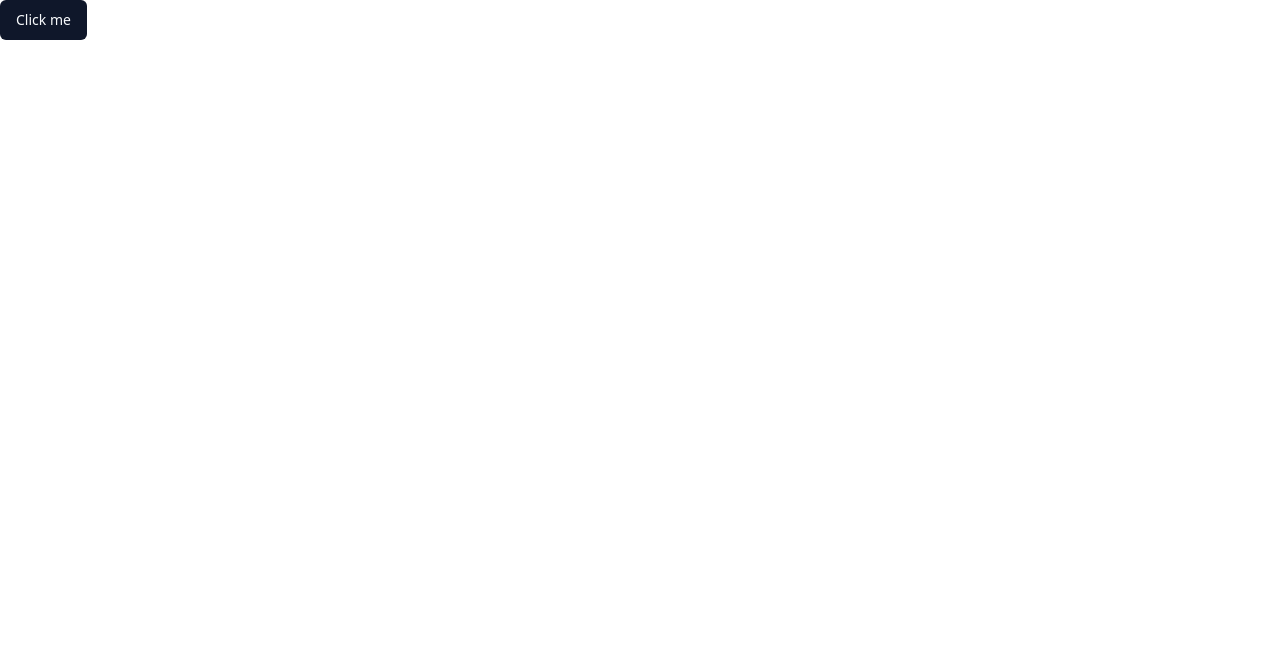
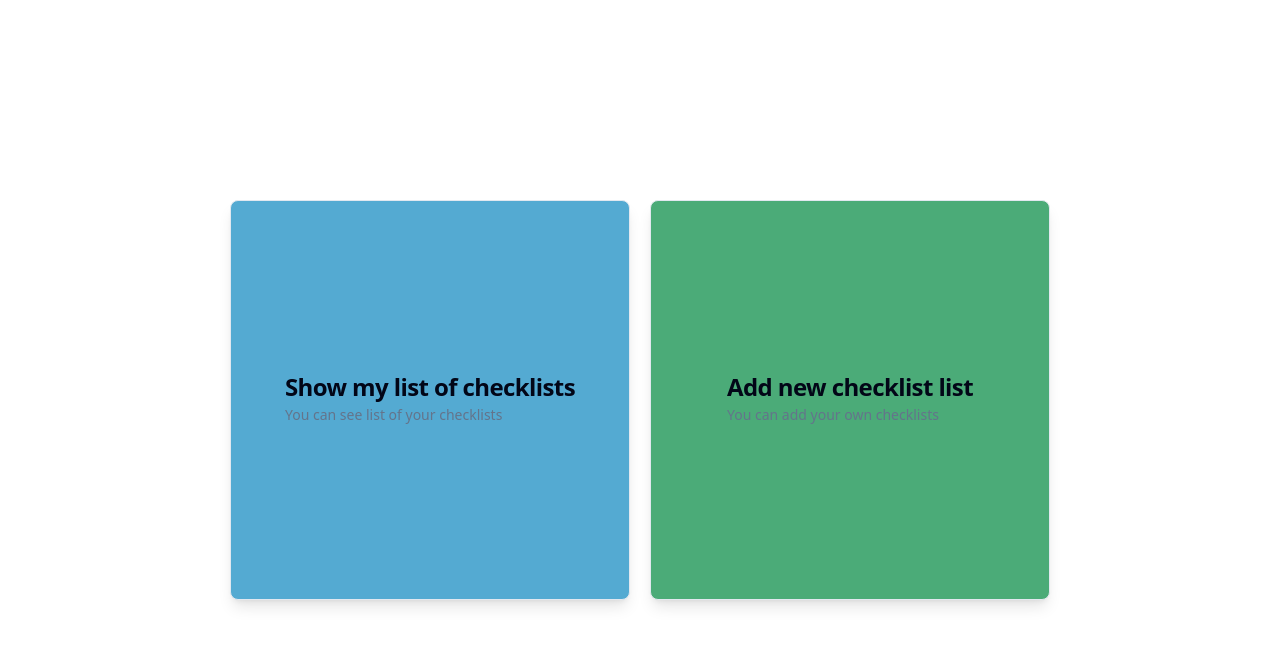
Before and after one commit to FurkanSemizoglu/Checklist-Master, a React (Vite) app in the folder frontend/: page / in a window 1280 px wide. Shown: the top 646 px of the page. Built offline with nearby package versions, Linux system fonts and the light colour scheme.

Commit message:
main page was designed

```diff
--- a/frontend/package.json
+++ b/frontend/package.json
@@ -10,12 +10,15 @@
     "preview": "vite preview"
   },
   "dependencies": {
+    "@radix-ui/react-checkbox": "^1.0.4",
     "@radix-ui/react-slot": "^1.0.2",
     "class-variance-authority": "^0.7.0",
     "clsx": "^2.1.1",
     "lucide-react": "^0.373.0",
+    "next-themes": "^0.3.0",
     "react": "^18.2.0",
     "react-dom": "^18.2.0",
+    "sonner": "^1.4.41",
     "tailwind-merge": "^2.3.0",
     "tailwindcss-animate": "^1.0.7"
   },
@@ -31,6 +34,7 @@
     "eslint-plugin-react-hooks": "^4.6.0",
     "eslint-plugin-react-refresh": "^0.4.6",
     "postcss": "^8.4.38",
+    "react-router-dom": "^6.23.0",
     "tailwindcss": "^3.4.3",
     "typescript": "^5.2.2",
     "vite": "^5.2.0"
--- a/frontend/src/App.tsx
+++ b/frontend/src/App.tsx
@@ -1,10 +1,36 @@
-import React from 'react'
-import { Button } from './components/ui/button'
+import React from "react";
+import { Button } from "./components/ui/button";
+import {
+  Card,
+  CardContent,
+  CardDescription,
+  CardFooter,
+  CardHeader,
+  CardTitle,
+} from "@/components/ui/card";
+import { Link } from "react-router-dom";
 
 const App = () => {
   return (
-    <Button >Click me</Button>
-  )
-}
+    <div className="flex h-screen w-screen justify-center items-center gap-5">
+      <Link to="/checkLists" className="h-[400px] w-[400px]">
+        <Card className="h-full flex justify-center items-center   shadow-lg bg-[#54AAD2] hover:scale-105 transition-transform duration-300 hover:bg-[##43A3CF]">
+          <CardHeader>
+            <CardTitle>Show my list of checklists</CardTitle>
+            <CardDescription>You can see list of your checklists</CardDescription>
+          </CardHeader>
+        </Card>
+      </Link>
+      <Link to="/newCheckList" className="h-[400px] w-[400px]">
+        <Card className="h-full flex justify-center items-center shadow-lg hover:scale-105 transition-transform duration-300" style={{ backgroundColor: "#4bab78" }}>
+          <CardHeader>
+            <CardTitle>Add new checklist list</CardTitle>
+            <CardDescription>You can add your own checklists</CardDescription>
+          </CardHeader>
+        </Card>
+      </Link>
+    </div>
+  );
+};
 
-export default App
+export default App;
--- /dev/null
+++ b/frontend/src/Checklists.tsx
@@ -0,0 +1,9 @@
+import React from 'react'
+
+const Checklists = () => {
+  return (
+    <div>Checklists</div>
+  )
+}
+
+export default Checklists
--- /dev/null
+++ b/frontend/src/NewCheckList.tsx
@@ -0,0 +1,9 @@
+import React from 'react'
+
+const NewCheckList = () => {
+  return (
+    <div>NewCheckList</div>
+  )
+}
+
+export default NewCheckList
--- /dev/null
+++ b/frontend/src/components/ui/card.tsx
@@ -0,0 +1,79 @@
+import * as React from "react"
+
+import { cn } from "@/lib/utils"
+
+const Card = React.forwardRef<
+  HTMLDivElement,
+  React.HTMLAttributes<HTMLDivElement>
+>(({ className, ...props }, ref) => (
+  <div
+    ref={ref}
+    className={cn(
+      "rounded-lg border border-slate-200 bg-white text-slate-950 shadow-sm dark:border-slate-800 dark:bg-slate-950 dark:text-slate-50",
+      className
+    )}
+    {...props}
+  />
+))
+Card.displayName = "Card"
+
+const CardHeader = React.forwardRef<
+  HTMLDivElement,
+  React.HTMLAttributes<HTMLDivElement>
+>(({ className, ...props }, ref) => (
+  <div
+    ref={ref}
+    className={cn("flex flex-col space-y-1.5 p-6", className)}
+    {...props}
+  />
+))
+CardHeader.displayName = "CardHeader"
+
+const CardTitle = React.forwardRef<
+  HTMLParagraphElement,
+  React.HTMLAttributes<HTMLHeadingElement>
+>(({ className, ...props }, ref) => (
+  <h3
+    ref={ref}
+    className={cn(
+      "text-2xl font-semibold leading-none tracking-tight",
+      className
+    )}
+    {...props}
+  />
+))
+CardTitle.displayName = "CardTitle"
+
+const CardDescription = React.forwardRef<
+  HTMLParagraphElement,
+  React.HTMLAttributes<HTMLParagraphElement>
+>(({ className, ...props }, ref) => (
+  <p
+    ref={ref}
+    className={cn("text-sm text-slate-500 dark:text-slate-400", className)}
+    {...props}
+  />
+))
+CardDescription.displayName = "CardDescription"
+
+const CardContent = React.forwardRef<
+  HTMLDivElement,
+  React.HTMLAttributes<HTMLDivElement>
+>(({ className, ...props }, ref) => (
+  <div ref={ref} className={cn("p-6 pt-0", className)} {...props} />
+))
+CardContent.displayName = "CardContent"
+
+const CardFooter = React.forwardRef<
+  HTMLDivElement,
+  React.HTMLAttributes<HTMLDivElement>
+>(({ className, ...props }, ref) => (
+  <div
+    ref={ref}
+    className={cn("flex items-center p-6 pt-0", className)}
+    {...props}
+  />
+))
+CardFooter.displayName = "CardFooter"
+
+export { Card, CardHeader, CardFooter, CardTitle, CardDescription, CardContent }
--- /dev/null
+++ b/frontend/src/components/ui/checkbox.tsx
@@ -0,0 +1,28 @@
+import * as React from "react"
+import * as CheckboxPrimitive from "@radix-ui/react-checkbox"
+import { Check } from "lucide-react"
+
+import { cn } from "@/lib/utils"
+
+const Checkbox = React.forwardRef<
+  React.ElementRef<typeof CheckboxPrimitive.Root>,
+  React.ComponentPropsWithoutRef<typeof CheckboxPrimitive.Root>
+>(({ className, ...props }, ref) => (
+  <CheckboxPrimitive.Root
+    ref={ref}
+    className={cn(
+      "peer h-4 w-4 shrink-0 rounded-sm border border-slate-200 border-slate-900 ring-offset-white focus-visible:outline-none focus-visible:ring-2 focus-visible:ring-slate-950 focus-visible:ring-offset-2 disabled:cursor-not-allowed disabled:opacity-50 data-[state=checked]:bg-slate-900 data-[state=checked]:text-slate-50 dark:border-slate-800 dark:border-slate-50 dark:ring-offset-slate-950 dark:focus-visible:ring-slate-300 dark:data-[state=checked]:bg-slate-50 dark:data-[state=checked]:text-slate-900",
+      className
+    )}
+    {...props}
+  >
+    <CheckboxPrimitive.Indicator
+      className={cn("flex items-center justify-center text-current")}
+    >
+      <Check className="h-4 w-4" />
+    </CheckboxPrimitive.Indicator>
+  </CheckboxPrimitive.Root>
+))
+Checkbox.displayName = CheckboxPrimitive.Root.displayName
+
+export { Checkbox }
--- /dev/null
+++ b/frontend/src/components/ui/sonner.tsx
@@ -0,0 +1,29 @@
+import { useTheme } from "next-themes"
+import { Toaster as Sonner } from "sonner"
+
+type ToasterProps = React.ComponentProps<typeof Sonner>
+
+const Toaster = ({ ...props }: ToasterProps) => {
+  const { theme = "system" } = useTheme()
+
+  return (
+    <Sonner
+      theme={theme as ToasterProps["theme"]}
+      className="toaster group"
+      toastOptions={{
+        classNames: {
+          toast:
+            "group toast group-[.toaster]:bg-white group-[.toaster]:text-slate-950 group-[.toaster]:border-slate-200 group-[.toaster]:shadow-lg dark:group-[.toaster]:bg-slate-950 dark:group-[.toaster]:text-slate-50 dark:group-[.toaster]:border-slate-800",
+          description: "group-[.toast]:text-slate-500 dark:group-[.toast]:text-slate-400",
+          actionButton:
+            "group-[.toast]:bg-slate-900 group-[.toast]:text-slate-50 dark:group-[.toast]:bg-slate-50 dark:group-[.toast]:text-slate-900",
+          cancelButton:
+            "group-[.toast]:bg-slate-100 group-[.toast]:text-slate-500 dark:group-[.toast]:bg-slate-800 dark:group-[.toast]:text-slate-400",
+        },
+      }}
+      {...props}
+    />
+  )
+}
+
+export { Toaster }
--- a/frontend/src/index.css
+++ b/frontend/src/index.css
@@ -1,3 +1,3 @@
 @tailwind base;
-  @tailwind components;
-  @tailwind utilities;
+@tailwind components;
+@tailwind utilities;
--- a/frontend/src/main.tsx
+++ b/frontend/src/main.tsx
@@ -2,9 +2,19 @@ import React from 'react'
 import ReactDOM from 'react-dom/client'
 import App from './App.tsx'
 import './index.css'
+import { BrowserRouter, Routes, Route } from "react-router-dom";
+import NewCheckList from './NewCheckList.tsx';
+import Checklists from './Checklists.tsx';
+
 
 ReactDOM.createRoot(document.getElementById('root')!).render(
-  <React.StrictMode>
-    <App />
-  </React.StrictMode>,
+
+  <BrowserRouter>
+    <Routes>
+      <Route path="/" element={<App />} />
+      <Route path="/checkLists" element={<Checklists />} />
+      <Route path="/newCheckList" element={<NewCheckList />} />
+    </Routes>
+  </BrowserRouter>
+
 )
```
Also changed, not shown: 1 other file (tests, documents, lock files or other folders).
